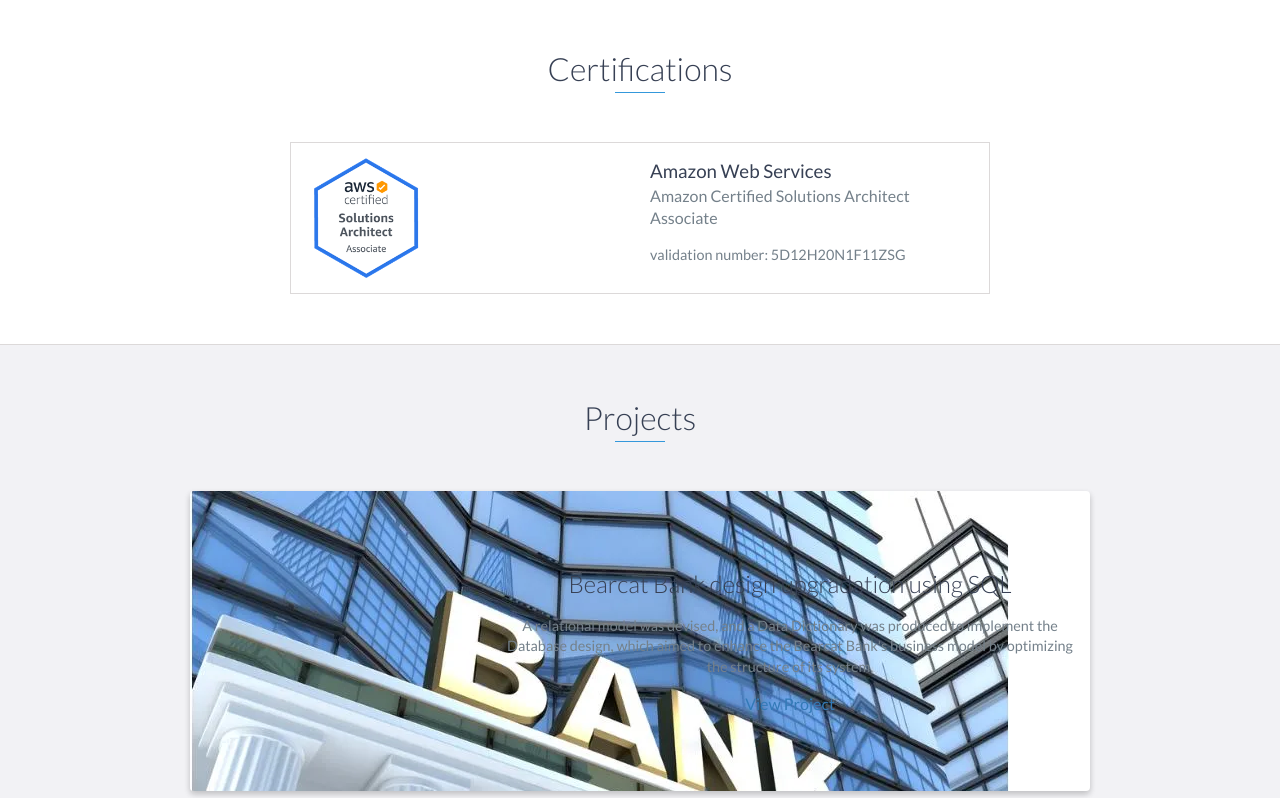
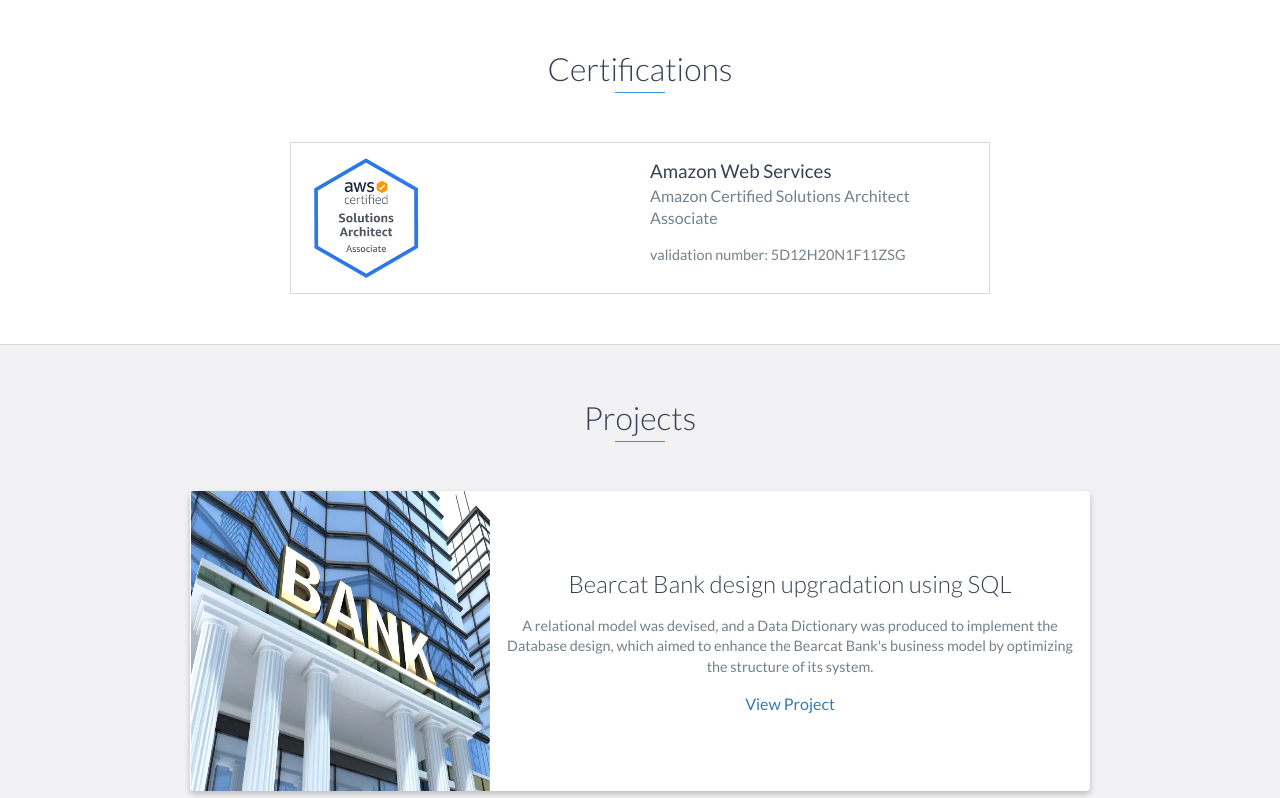
Before and after one commit to reshma-ponukollu/reshma-ponukollu.github.io, a website: page index.html in a window 1280 px wide. Shown: the part 2495-3293 px from the top of the page. Drawn offline with nearby package versions, Linux system fonts and the light colour scheme.

Commit message:
Update styles.css

```diff
--- a/css/styles.css
+++ b/css/styles.css
@@ -742,7 +742,7 @@ footer {
     padding: 0 0 0 15px
 }
 
-.project-image {
+.project-image > img {
     width:300px;
     height:300px
 
```
